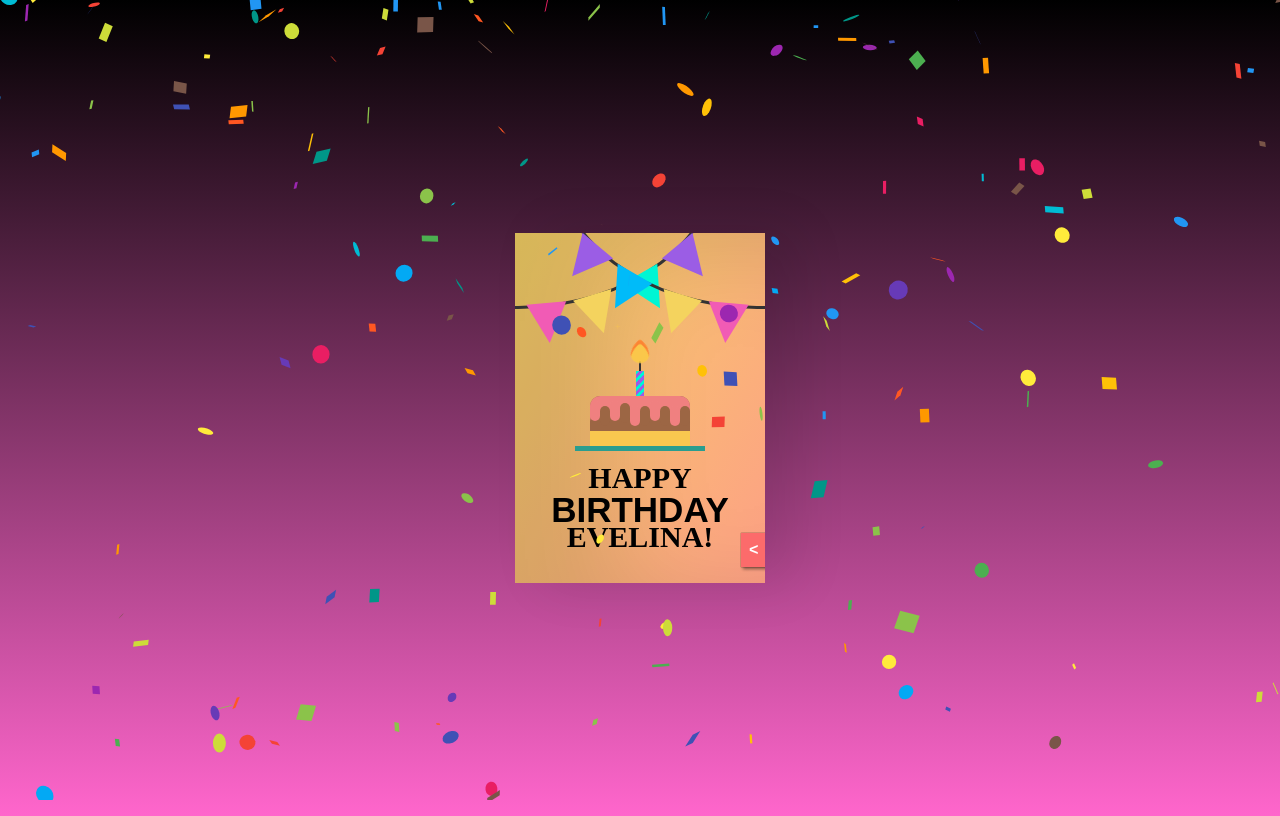
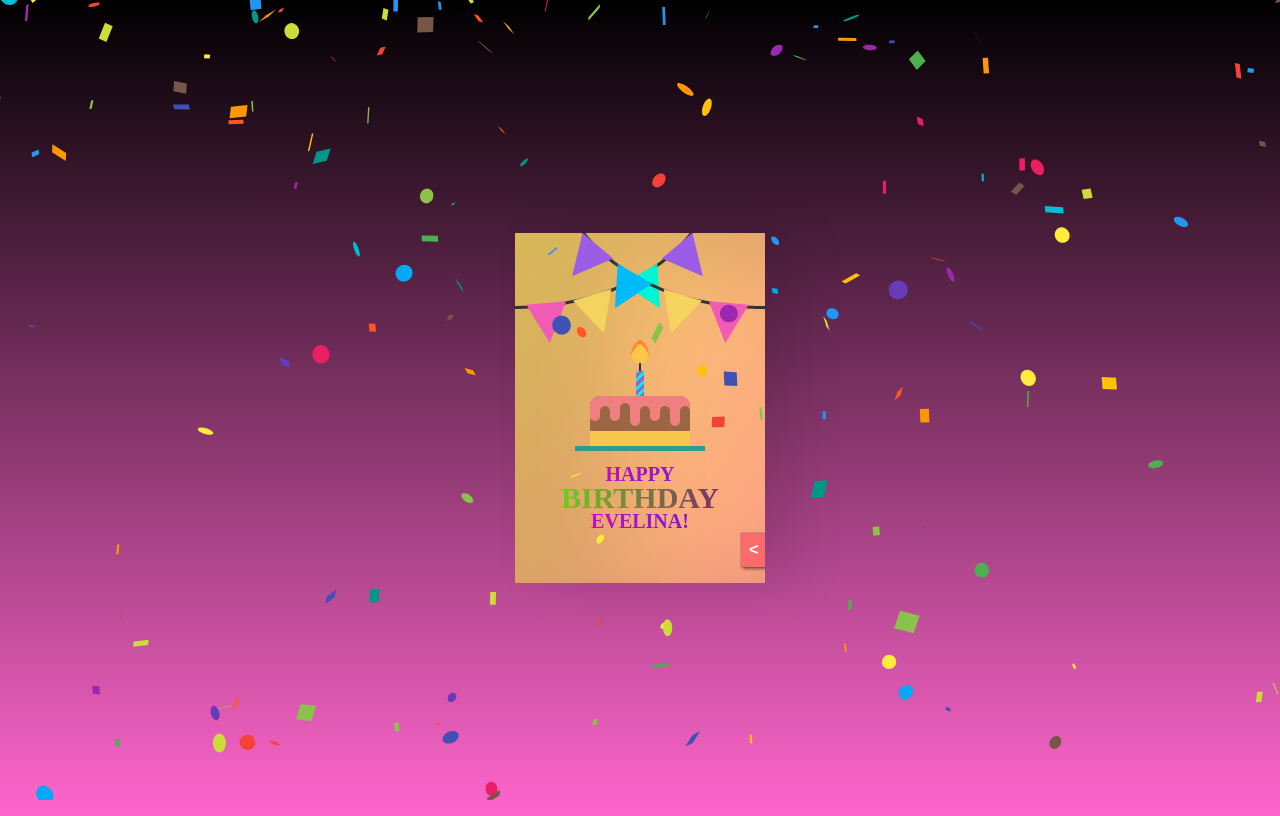
Before and after one commit to zaikis/Birthday-Card, a React (Create React App) app: page / in a window 1280 px wide. Built offline with nearby package versions, Linux system fonts and the light colour scheme.

Commit message:
Update styles.css

```diff
--- a/src/styles.css
+++ b/src/styles.css
@@ -57,26 +57,36 @@ body {
 .happy,
 .toyou {
   position: relative;
-  font-family: didot;
+  font-family: "Times New Roman", Times, serif;
   text-align: center;
   backface-visibility: hidden;
-  font-size: 30px;
+  font-size: 20px;
+  background-image: linear-gradient(
+    to right,
+    rgb(255, 0, 195),
+    rgb(70, 38, 213)
+  );
+  background-clip: text;
+  color: transparent;
 }
 
 .happy {
-  top: 198px;
+  top: 210px;
 }
 
 .toyou {
-  top: 123px;
+  top: 150px;
 }
 
 .bday {
   position: relative;
-  font-family: arial;
-  font-size: 35px;
+  font-family: "Times New Roman", Times, serif;
+  font-size: 30px;
   text-align: center;
-  top: 163px;
+  top: 180px;
+  background-image: linear-gradient(to right, rgb(106, 255, 0), purple);
+  background-clip: text;
+  color: transparent;
 }
 
 .wrap-deco {
@@ -246,31 +256,31 @@ body {
 
 .one {
   position: absolute;
-  color: #fcca46;
+  color: #ffbb00;
   font-size: 20px;
   top: -100px;
   left: 30px;
-  text-shadow: 33px -30px #fcca46;
+  text-shadow: 33px -30px #ffbb00;
   animation: flash 0.5s ease infinite alternate;
 }
 
 .two {
   position: absolute;
-  color: #fcca46;
+  color: #ffbb00;
   font-size: 15px;
   top: -120px;
   left: 40px;
-  text-shadow: 35px 30px #fcca46;
+  text-shadow: 35px 30px #ffbb00;
   animation: flash 0.8s ease infinite alternate;
 }
 
 .three {
   position: absolute;
-  color: #fcca46;
+  color: #ffbb00;
   font-size: 10px;
   top: -125px;
   left: 40px;
-  text-shadow: 30px 30px #fcca46;
+  text-shadow: 30px 30px #ffbb00;
   animation: flash 0.4s ease infinite alternate;
 }
 
```
